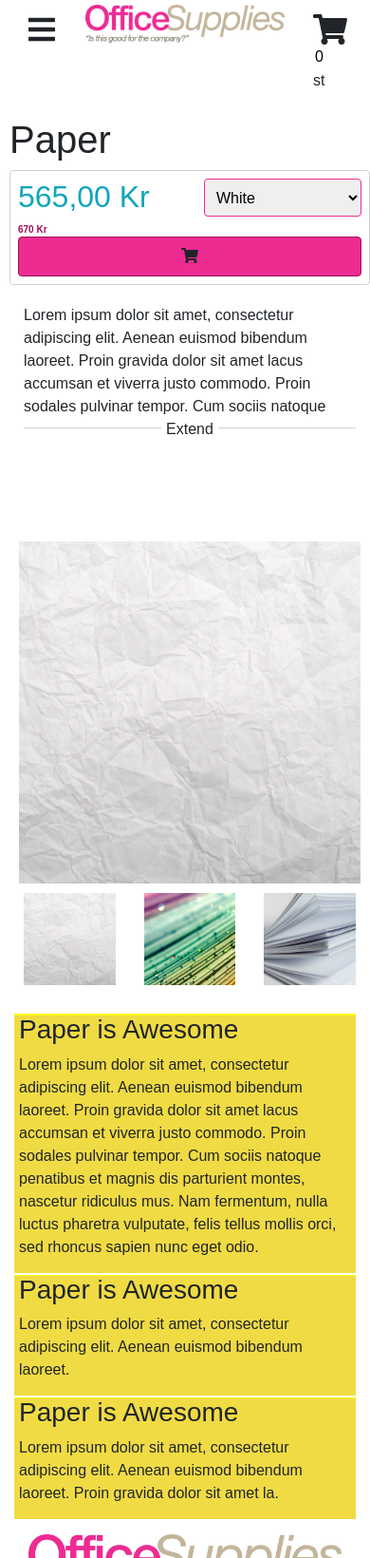
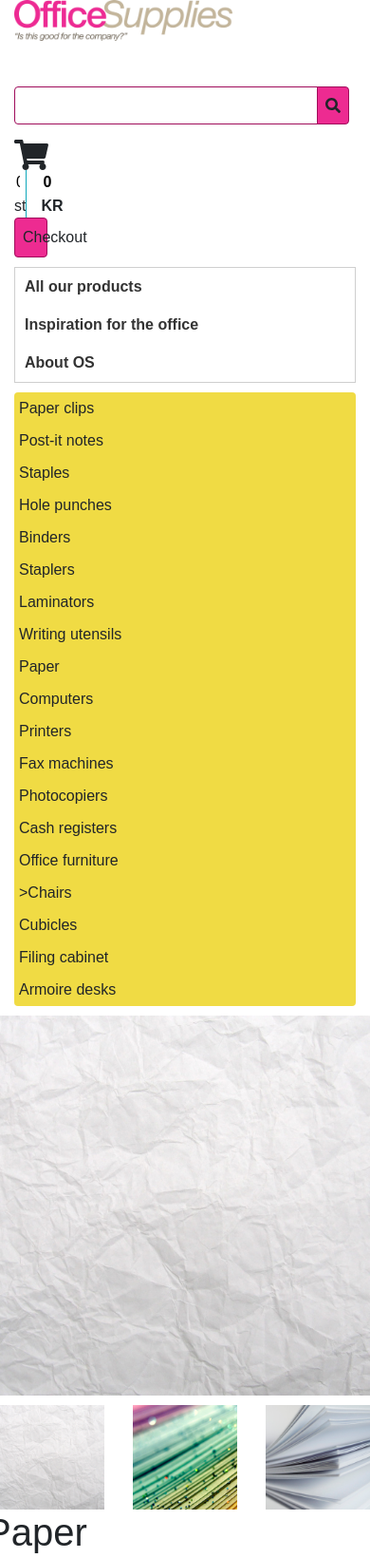
Before and after one commit to Riniks/ColTask, a plain HTML site: page index.html in a window 390 px wide. Shown: the top 1640 px of the page at 95% size. Drawn offline with nearby package versions, Linux system fonts and the light colour scheme.

Commit message:
Update styles.css

```diff
--- a/styles.css
+++ b/styles.css
@@ -1,23 +1,111 @@
 body{
     font-family: Arial, Helvetica, sans-serif;
   }
-.e-mainPage{
-    margin: 15px 0 15px 0;
-}
-.i-bigimage {
-    padding: 10px;
-}
-img{
-    width: 100%;
-    cursor: pointer;
-}
+
+  /* Header */
+
   .u-logo{
-    background-image: url('images/Logo.png');
+    background-image: url('./images/Logo.png');
     height: 85px;
     background-size: contain;
     background-repeat: no-repeat;
     width: 100%;
   }
+
+  input[type="search"] {
+    padding: 8px;
+    border-top-left-radius: 4px;
+    border-bottom-left-radius: 4px;
+    border: 1px solid #A00D5B;
+    display: inline-flex;
+    height: 40px;
+    width: 90%;
+  }
+
+  .search {
+    padding: 6px 0;
+    position: relative;
+  }
+
+  #p-sumprice{
+    font-weight: bold;
+  }
+
+  .sumprice {
+    padding-left: 15px;
+    border-left: 1px solid #0fa7ba;
+    font-weight: bold;
+  }
+
+  .e-cart{
+    margin: 10px 0;
+  }
+
+  .cart-info {
+    display: flex;
+    align-items: center;
+    height: 100%;
+  }
+
+  .i-cart {
+    height: 100%;
+    align-items: center;
+    display: flex;
+  }
+
+  .mobileMenu{
+    display: none;
+  }
+
+  #p-quantity, #p-sumprice {
+    border: none;
+    width: 65%;
+    display: inline-block;
+    pointer-events: none;
+  }
+
+  /* ______ */
+
+  /* Nav */
+
+  .e-nav {
+    border: 1px solid #cfcfcf;
+  }
+
+  .navLink {
+    height: 40px;
+    align-items: center;
+    display: inline-flex;
+  }
+
+  .navLink:first-child {
+    padding-left: 10px;
+  }
+
+  .navLink a{
+    color: #333;
+    text-decoration: none;
+    font-weight: bold;
+  }
+
+  .navLink a:hover{
+    color: #0fa7ba;
+  }
+
+  /* Gallery */
+
+  .i-bigimage {
+    padding: 10px;
+  }
+
+  img {
+    width: 100%;
+    cursor: pointer;
+  }
+
+  /* ______ */
+
+  /* LeftMenu */
 
   .e-LeftMenu ul {
     list-style: none;
@@ -35,6 +123,7 @@ img{
     padding: 0;
     border-radius: 4px;
     background-color: #F0DB44;
+    margin-top: 10px;
   }
 
   .e-LeftMenu li:hover {
@@ -42,63 +131,9 @@ img{
     padding-left: 15px;
   }
 
-.e-Item {
-    padding-bottom: 20px;
-    margin-left: 10px;
-    border-radius: 4px;
-    width: 100%;
-}
+  /* ______ */
 
-.e-card {
-    background-color: #F0DB44;
-    height: 100%;
-    padding: 0 5px 0 5px;
-    position: relative;
-}
-
-.e-card:before, .e-card:after {
-    content: "";
-    height: 2px;
-    position: absolute;
-    left: 0;
-    right: 0;
-    -webkit-clip-path: polygon(0% 0%, 5%  100%, 10% 0%, 15%  100%, 20% 0%, 25% 100%, 30% 0%, 35%  100%, 40% 0%, 45%  100%, 50% 0%, 55%  100%, 60% 0%, 65%  100%, 70% 0%, 75%  100%, 80% 0%, 85%  100%, 90% 0%, 95%  100%, 100% 0%);
-}
-
-.e-card:after {
-    background-color: white;
-    bottom: -1px;
-    z-index: 1;
-}
-
-.e-card:before {
-    background-color: yellow;
-    top: 0;
-}
-
-.e-bottomContent {
-    margin-top: 10px;
-    width: 100%;
-}
-.e-SocialBar a,
-.e-Bestsellers a {
-    color:#333;
-    text-decoration: none;
-}
-.e-SocialBar a:hover,
-.e-Bestsellers a:hover {
-    color:#0fa7ba;
-}
-
-.e-SocialBar p {
-    padding-right: 12px;
-    display: inline;
-}
-
-.e-Extender {
-    position: relative;
-}
-
+  /* Main Content */
 
   .button::before, .button2::before {content:"";background-color: #cfcfcf;width: calc( 50% - 30px );height: 1px;left: 0;position: absolute;top: 10px;}
   .button::after, .button2::after {content:"";background-color: #cfcfcf;width: calc( 50% - 30px );height: 1px;right: 0;position: absolute;top: 10px;}
@@ -160,29 +195,6 @@ img{
       align-items: center;
   }
 
-input[type="search"] {
-    padding: 8px;
-    border-top-left-radius: 4px;
-    border-bottom-left-radius: 4px;
-    border: 1px solid #A00D5B;
-    display: inline-flex;
-    height: 40px;
-    width: 90%;
-}
-
-.search {
-    padding: 6px 0;
-    position: relative;
-}
-
-.colors{
-    color: #A00D5B;
-    color: #F0DB44;
-    color: #ED2B91;
-    color: #0fa7ba;
-    color: #1591a0
-}
-
   select.itemOptions {
     width: 100%;
     padding: 8px;
@@ -201,29 +213,16 @@ select.itemOptions {
     font-weight: bold;
   }
 
+  .e-Extender {
+    position: relative;
+  }
+
   .e-cartExtension {
     padding: 8px;
     border: 1px solid #cfcfcf;
     border-radius: 4px;
     margin-bottom: 20px;
     align-items: center;
-}
-
-#p-quantity, #p-sumprice {
-    border: none;
-    width: 65%;
-    display: inline-block;
-    pointer-events: none;
-}
-
-#p-sumprice{
-    font-weight: bold;
-}
-
-.sumprice {
-    padding-left: 15px;
-    border-left: 1px solid #0fa7ba;
-    font-weight: bold;
   }
 
   .e-cart{
@@ -242,71 +241,78 @@ select.itemOptions {
     display: flex;
   }
 
-.e-nav {
-    border: 1px solid #cfcfcf;
+
+  /* ______ */
+
+  .hide{
+    height: 0;
+    display: none;
   }
 
-.navLink {
-    height: 40px;
-    align-items: center;
-    display: inline-flex;
+  /* Bottom Content */
+
+  .e-bottomContent {
+    width: 100%;
   }
 
-.navLink:first-child {
-    padding-left: 10px;
+  .e-card {
+    background-color: #F0DB44;
+    height: 100%;
+    padding: 0 5px 0 5px;
+    position: relative;
+    margin-top: 10px;
   }
 
-.navLink a{
-    color: #333;
-    text-decoration: none;
-    font-weight: bold;
+  .e-card:before, .e-card:after {
+    content: "";
+    height: 2px;
+    position: absolute;
+    left: 0;
+    right: 0;
+    -webkit-clip-path: polygon(0% 0%, 5%  100%, 10% 0%, 15%  100%, 20% 0%, 25% 100%, 30% 0%, 35%  100%, 40% 0%, 45%  100%, 50% 0%, 55%  100%, 60% 0%, 65%  100%, 70% 0%, 75%  100%, 80% 0%, 85%  100%, 90% 0%, 95%  100%, 100% 0%);
   }
 
-.navLink a:hover{
-    color: #0fa7ba;
+  .e-card:after {
+    background-color: white;
+    bottom: -1px;
+    z-index: 1;
+  }
+
+  .e-card:before {
+    background-color: yellow;
+    top: 0;
+  }
+
+  .e-bottomContent {
+    margin-top: 10px;
+    width: 100%;
+  }
+
+  /* ______ */
+
+  /* Footer */
+
+  footer {
+    margin-top: 20px;
   }
 
   .p-FooterDescription {
     margin-top: 10px;
   }
 
-.mobileMenu{
-    display: none;
+  .e-SocialBar a,
+  .e-Bestsellers a {
+      color:#333;
+      text-decoration: none;
+  }
+  .e-SocialBar a:hover,
+  .e-Bestsellers a:hover {
+      color:#0fa7ba;
   }
 
-@media screen and (max-width:768px) {
-    .mobileMenu{
-        display: flex;
+  .e-SocialBar p {
+      padding-right: 12px;
+      display: inline;
   }
-    .searchM {
-        display: none;
-    }
-    .e-nav{
-        display:none;
-    }
-    .e-leftMenuMobile{
-        display: none;
-    }
-    .container {
-        padding-right: 30px;
-        padding-left: 30px;
-    }
-    .sumprice, .checkout{
-        display: none;
-    }
-    .e-header {
-        margin-top: 5px;
-    }
-    .Hamburger {
-        display: flex;
-        margin-top: 10px;
-    }
-    .e-card:before, .e-card:after {
-        -webkit-clip-path: none;
-    }
-    .order-first-m {
-        -webkit-box-ordinal-group: 0;
-        -ms-flex-order: -1;
-        order: -1;
-    }
-}
+
+  /* ______ */
```
Lines whose indentation alone changed are shown as unchanged.
